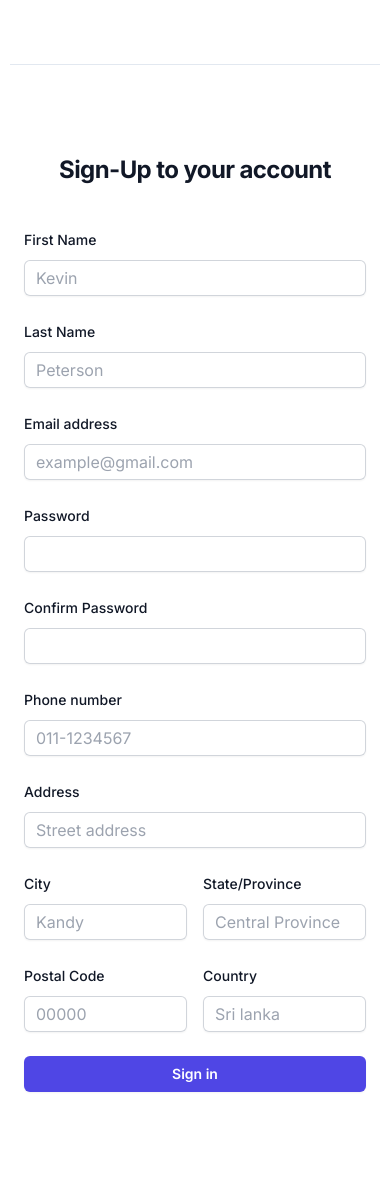
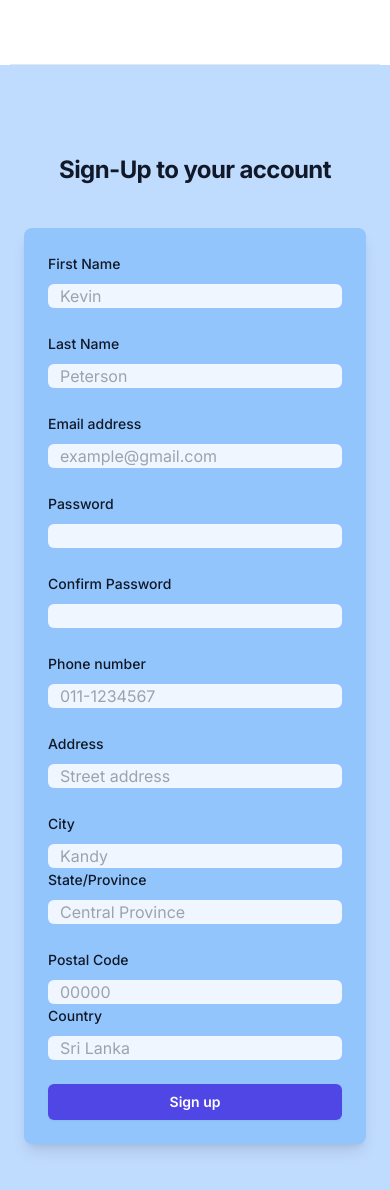
Before and after one commit to sachith-953/Heart-of-ceylon-web-app, a Next.js app: page /sign-up in a window 390 px wide. Before the commit the page ends 1140 px from the top, so only its background shows below. Built offline with nearby package versions, Linux system fonts and the light colour scheme.

Commit message:
sign up page background color edited, country input field cannot be numbers

```diff
--- a/components/signup/Signup.tsx
+++ b/components/signup/Signup.tsx
@@ -1,19 +1,29 @@
-
-"use-client"
-import React from 'react';
+"use client";
+import React, { useState } from 'react';
 
 export default function Signup() {
+  const [country, setCountry] = useState('');
+  const [countryError, setCountryError] = useState('');
+
+  const validateCountry = (value:string) => {
+    const regex = /^[a-zA-Z\s]+$/;
+    if (!regex.test(value)) {
+      setCountryError('Only text is allowed.');
+    } else {
+      setCountryError('');
+    }
+    setCountry(value);
+  };
   return (
     <>
-
-      <div className="flex min-h-full flex-1 flex-col justify-center px-6 py-12 lg:px-8">
-        <div className="sm:mx-auto sm:w-full sm:max-w-sm">
+      <div className="flex min-h-full flex-1 flex-col justify-center px-6 py-12 lg:px-8 bg-blue-200">
+        <div className="sm:mx-auto sm:w-full sm:max-w-md">
           <h2 className="mt-10 text-center text-2xl font-bold leading-9 tracking-tight text-gray-900">
             Sign-Up to your account
           </h2>
         </div>
 
-        <div className="mt-10 sm:mx-auto sm:w-full sm:max-w-sm">
+        <div className="mt-10 sm:mx-auto sm:w-full sm:max-w-md bg-blue-300 p-6 rounded-lg shadow-lg">
           <form className="space-y-6" action="#" method="POST">
             <div>
               <label htmlFor="firstName" className="block text-sm font-medium leading-6 text-gray-900">
@@ -27,7 +37,9 @@ export default function Signup() {
                   autoComplete="given-name"
                   required
                   placeholder="Kevin"
-                  className="pl-3 block w-full rounded-md border-0 py-1.5 text-gray-900 shadow-sm ring-1 ring-inset ring-gray-300 placeholder:text-gray-400 focus:ring-2 focus:ring-inset focus:ring-indigo-600 sm:text-sm sm:leading-6"
+                  // className="pl-3 block w-full rounded-md border-0 py-1.5 text-gray-100 shadow-sm ring-1 ring-inset ring-gray-300 placeholder:text-gray-400 focus:ring-2 focus:ring-inset focus:ring-purple-600 sm:text-sm sm:leading-6 bg-blue-50"
+                  className=" pl-3 block w-full rounded-md bg border-transparent focus:outline-none focus:ring-2 focus:ring-purple-600 focus:border-transparent bg-blue-50 ..."
+
                 />
               </div>
             </div>
@@ -44,7 +56,8 @@ export default function Signup() {
                   autoComplete="family-name"
                   required
                   placeholder="Peterson"
-                  className="pl-3 block w-full rounded-md border-0 py-1.5 text-gray-900 shadow-sm ring-1 ring-inset ring-gray-300 placeholder:text-gray-400 focus:ring-2 focus:ring-inset focus:ring-indigo-600 sm:text-sm sm:leading-6"
+                  // className="pl-3 block w-full rounded-md border-0 py-1.5 text-gray-900 shadow-sm ring-1 ring-inset ring-gray-300 placeholder:text-gray-400 focus:ring-2 focus:ring-inset focus:ring-indigo-600 sm:text-sm sm:leading-6"
+                  className=" pl-3 block w-full rounded-md bg border-transparent focus:outline-none focus:ring-2 focus:ring-purple-600 focus:border-transparent bg-blue-50 ..."
                 />
               </div>
             </div>
@@ -61,7 +74,8 @@ export default function Signup() {
                   autoComplete="email"
                   required
                   placeholder="example@gmail.com"
-                  className="pl-3 block w-full rounded-md border-0 py-1.5 text-gray-900 shadow-sm ring-1 ring-inset ring-gray-300 placeholder:text-gray-400 focus:ring-2 focus:ring-inset focus:ring-indigo-600 sm:text-sm sm:leading-6"
+                  // className="pl-3 block w-full rounded-md border-0 py-1.5 text-gray-900 shadow-sm ring-1 ring-inset ring-gray-300 placeholder:text-gray-400 focus:ring-2 focus:ring-inset focus:ring-indigo-600 sm:text-sm sm:leading-6"
+                  className=" pl-3 block w-full rounded-md bg border-transparent focus:outline-none focus:ring-2 focus:ring-purple-600 focus:border-transparent bg-blue-50 ..."
                 />
               </div>
             </div>
@@ -77,7 +91,8 @@ export default function Signup() {
                   type="password"
                   autoComplete="new-password"
                   required
-                  className="pl-3 block w-full rounded-md border-0 py-1.5 text-gray-900 shadow-sm ring-1 ring-inset ring-gray-300 placeholder:text-gray-400 focus:ring-2 focus:ring-inset focus:ring-indigo-600 sm:text-sm sm:leading-6"
+                  // className="pl-3 block w-full rounded-md border-0 py-1.5 text-gray-900 shadow-sm ring-1 ring-inset ring-gray-300 placeholder:text-gray-400 focus:ring-2 focus:ring-inset focus:ring-indigo-600 sm:text-sm sm:leading-6"
+                  className=" pl-3 block w-full rounded-md bg border-transparent focus:outline-none focus:ring-2 focus:ring-purple-600 focus:border-transparent bg-blue-50 ..."
                 />
               </div>
             </div>
@@ -93,13 +108,14 @@ export default function Signup() {
                   type="password"
                   autoComplete="new-password"
                   required
-                  className="pl-3 block w-full rounded-md border-0 py-1.5 text-gray-900 shadow-sm ring-1 ring-inset ring-gray-300 placeholder:text-gray-400 focus:ring-2 focus:ring-inset focus:ring-indigo-600 sm:text-sm sm:leading-6"
+                  // className="pl-3 block w-full rounded-md border-0 py-1.5 text-gray-900 shadow-sm ring-1 ring-inset ring-gray-300 placeholder:text-gray-400 focus:ring-2 focus:ring-inset focus:ring-indigo-600 sm:text-sm sm:leading-6"
+                  className=" pl-3 block w-full rounded-md bg border-transparent focus:outline-none focus:ring-2 focus:ring-purple-600 focus:border-transparent bg-blue-50 ..."
                 />
               </div>
             </div>
 
             <div>
-              <label htmlFor="phone number" className="block text-sm font-medium leading-6 text-gray-900">
+              <label htmlFor="phoneNumber" className="block text-sm font-medium leading-6 text-gray-900">
                 Phone number
               </label>
               <div className="mt-2">
@@ -107,13 +123,15 @@ export default function Signup() {
                   id="phoneNumber"
                   name="phoneNumber"
                   type="text"
-                  autoComplete="phoneNumber"
+                  autoComplete="tel"
                   required
                   placeholder="011-1234567"
-                  className="pl-3 block w-full rounded-md border-0 py-1.5 text-gray-900 shadow-sm ring-1 ring-inset ring-gray-300 placeholder:text-gray-400 focus:ring-2 focus:ring-inset focus:ring-indigo-600 sm:text-sm sm:leading-6"
+                  // className="pl-3 block w-full rounded-md border-0 py-1.5 text-gray-900 shadow-sm ring-1 ring-inset ring-gray-300 placeholder:text-gray-400 focus:ring-2 focus:ring-inset focus:ring-indigo-600 sm:text-sm sm:leading-6"
+                  className=" pl-3 block w-full rounded-md bg border-transparent focus:outline-none focus:ring-2 focus:ring-purple-600 focus:border-transparent bg-blue-50 ..."
                 />
               </div>
             </div>
+
             <div>
               <label htmlFor="address" className="block text-sm font-medium leading-6 text-gray-900">
                 Address
@@ -123,15 +141,16 @@ export default function Signup() {
                   id="address"
                   name="address"
                   type="text"
-            autoComplete="address"
+                  autoComplete="street-address"
                   required
                   placeholder="Street address"
-            className="pl-3 block w-full rounded-md border-0 py-1.5 text-gray-900 shadow-sm ring-1 ring-inset ring-gray-300 placeholder:text-gray-400 focus:ring-2 focus:ring-inset focus:ring-indigo-600 sm:text-sm sm:leading-6"
+                  // className="pl-3 block w-full rounded-md border-0 py-1.5 text-gray-900 shadow-sm ring-1 ring-inset ring-gray-300 placeholder:text-gray-400 focus:ring-2 focus:ring-inset focus:ring-indigo-600 sm:text-sm sm:leading-6"
+                  className=" pl-3 block w-full rounded-md bg border-transparent focus:outline-none focus:ring-2 focus:ring-purple-600 focus:border-transparent bg-blue-50 ..."
                 />
               </div>
             </div>
 
-      <div className="grid grid-cols-2 gap-x-4 mt-4">
+            <div className="grid grid-cols-1 sm:grid-cols-2 gap-x-4 mt-4">
               <div>
                 <label htmlFor="city" className="block text-sm font-medium leading-6 text-gray-900">
                   City
@@ -144,7 +163,8 @@ export default function Signup() {
                     autoComplete="address-level2"
                     required
                     placeholder="Kandy"
-              className="pl-3 block w-full rounded-md border-0 py-1.5 text-gray-900 shadow-sm ring-1 ring-inset ring-gray-300 placeholder:text-gray-400 focus:ring-2 focus:ring-inset focus:ring-indigo-600 sm:text-sm sm:leading-6"
+                    // className="pl-3 block w-full rounded-md border-0 py-1.5 text-gray-900 shadow-sm ring-1 ring-inset ring-gray-300 placeholder:text-gray-400 focus:ring-2 focus:ring-inset focus:ring-indigo-600 sm:text-sm sm:leading-6"
+                    className=" pl-3 block w-full rounded-md bg border-transparent focus:outline-none focus:ring-2 focus:ring-purple-600 focus:border-transparent bg-blue-50 ..."
                   />
                 </div>
               </div>
@@ -161,13 +181,14 @@ export default function Signup() {
                     autoComplete="address-level1"
                     required
                     placeholder="Central Province"
-              className="pl-3 block w-full rounded-md border-0 py-1.5 text-gray-900 shadow-sm ring-1 ring-inset ring-gray-300 placeholder:text-gray-400 focus:ring-2 focus:ring-inset focus:ring-indigo-600 sm:text-sm sm:leading-6"
+                    // className="pl-3 block w-full rounded-md border-0 py-1.5 text-gray-900 shadow-sm ring-1 ring-inset ring-gray-300 placeholder:text-gray-400 focus:ring-2 focus:ring-inset focus:ring-indigo-600 sm:text-sm sm:leading-6"
+                    className=" pl-3 block w-full rounded-md bg border-transparent focus:outline-none focus:ring-2 focus:ring-purple-600 focus:border-transparent bg-blue-50 ..."
                   />
                 </div>
               </div>
             </div>
 
-      <div className="grid grid-cols-2 gap-x-4 mt-4">
+            <div className="grid grid-cols-1 sm:grid-cols-2 gap-x-4 mt-4">
               <div>
                 <label htmlFor="postalCode" className="block text-sm font-medium leading-6 text-gray-900">
                   Postal Code
@@ -180,7 +201,8 @@ export default function Signup() {
                     autoComplete="postal-code"
                     required
                     placeholder="00000"
-              className="pl-3 block w-full rounded-md border-0 py-1.5 text-gray-900 shadow-sm ring-1 ring-inset ring-gray-300 placeholder:text-gray-400 focus:ring-2 focus:ring-inset focus:ring-indigo-600 sm:text-sm sm:leading-6"
+                    // className="pl-3 block w-full rounded-md border-0 py-1.5 text-gray-900 shadow-sm ring-1 ring-inset ring-gray-300 placeholder:text-gray-400 focus:ring-2 focus:ring-inset focus:ring-indigo-600 sm:text-sm sm:leading-6"
+                    className=" pl-3 block w-full rounded-md bg border-transparent focus:outline-none focus:ring-2 focus:ring-purple-600 focus:border-transparent bg-blue-50 ..."
                   />
                 </div>
               </div>
@@ -196,26 +218,31 @@ export default function Signup() {
                   type="text"
                   autoComplete="country"
                   required
-              placeholder="Sri lanka"
-              className="pl-3 block w-full rounded-md border-0 py-1.5 text-gray-900 shadow-sm ring-1 ring-inset ring-gray-300 placeholder:text-gray-400 focus:ring-2 focus:ring-inset focus:ring-indigo-600 sm:text-sm sm:leading-6"
+                  placeholder="Sri Lanka"
+                  value={country}
+                  onChange={(e) => validateCountry(e.target.value)}
+                  className="pl-3 block w-full rounded-md border-transparent focus:outline-none focus:ring-2 focus:ring-purple-600 focus:border-transparent bg-blue-50"
                 />
-          </div>
+                {countryError && (
+                  <p className="mt-2 text-sm text-red-600">{countryError}</p>
+                )}
               </div>
             </div>
 
-
+            </div>
 
             <div>
               <button
                 type="submit"
                 className="flex w-full justify-center rounded-md bg-indigo-600 px-3 py-1.5 text-sm font-semibold leading-6 text-white shadow-sm hover:bg-indigo-500 focus-visible:outline focus-visible:outline-2 focus-visible:outline-offset-2 focus-visible:outline-indigo-600"
               >
-                Sign in
+                Sign up
               </button>
             </div>
           </form>
         </div>
       </div>
+
     </>
   );
 }
```
Lines whose indentation alone changed are shown as unchanged.
